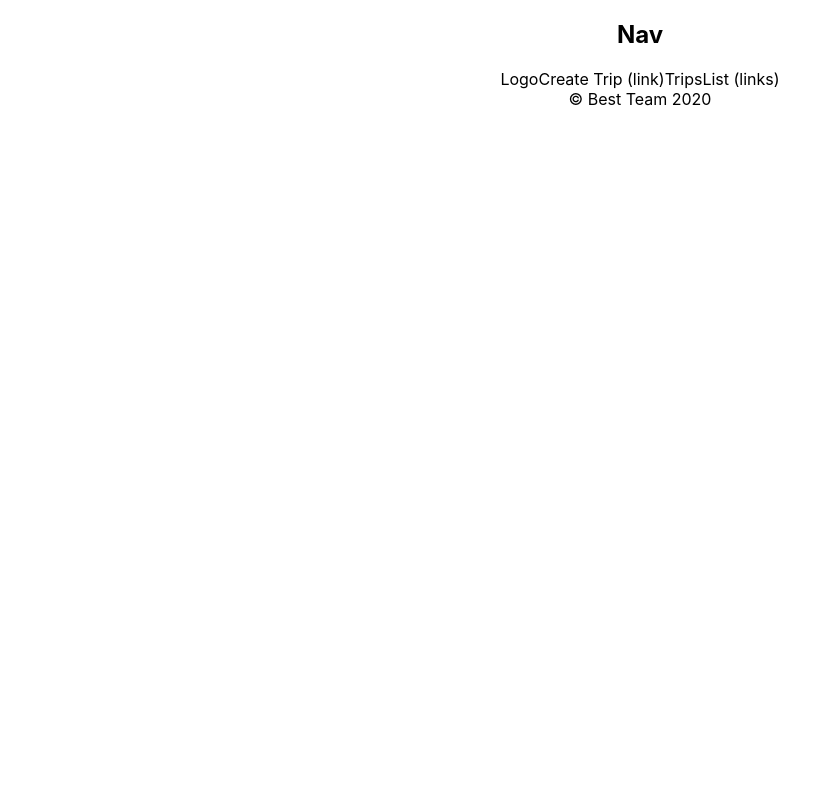
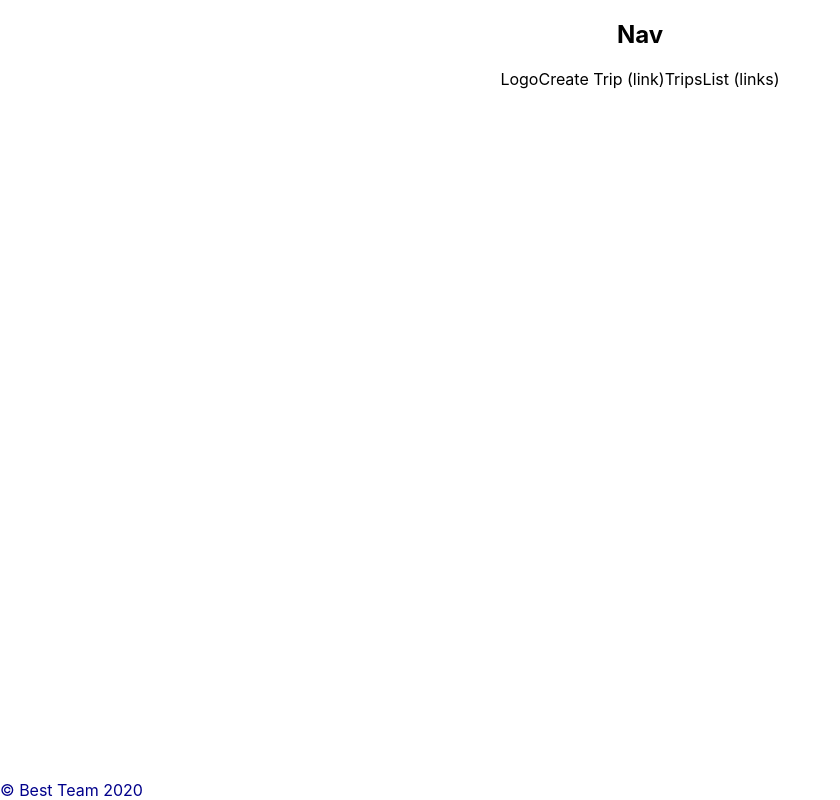
Before and after one commit to blewin1/be-trippin-frontend, a React (Create React App) app in the folder be-trippin-app/: page / in a window 1280 px wide. Shown: the whole page, without its empty margins (0-840 px from the left). Built offline with nearby package versions, Linux system fonts and the light colour scheme.

Commit message:
set up scss

```diff
--- /dev/null
+++ b/be-trippin-app/src/_config.scss
@@ -0,0 +1 @@
+$example-color: darkblue;
--- a/be-trippin-app/src/components/layout/Footer/Footer.jsx
+++ b/be-trippin-app/src/components/layout/Footer/Footer.jsx
@@ -1,4 +1,5 @@
 import React from 'react'
+import './footer.scss'
 
 const Footer = () => {
     return (
--- /dev/null
+++ b/be-trippin-app/src/components/layout/Footer/footer.scss
@@ -0,0 +1,7 @@
+@import 'src/_config.scss';
+
+footer {
+    color: $example-color;
+    position: fixed;
+    bottom: 0;
+}
--- a/be-trippin-app/src/components/layout/Main/Main.jsx
+++ b/be-trippin-app/src/components/layout/Main/Main.jsx
@@ -7,7 +7,7 @@ import TripPage from '../../routes/TripPage/TripPage'
 
 const Main = () => {
     return (
-        <div className="main">
+        <main>
             <Switch>
                 <Route exact path="/" component={Home} />
                 <Route path="/team" component={TeamPage} />
@@ -15,7 +15,7 @@ const Main = () => {
                 <Route path="/trip/:id" component={TripPage} />
                 <Route path="*" render={() => <Redirect to='/' />} />
             </Switch>
-        </div>
+        </main>
     )
 }
 
```
